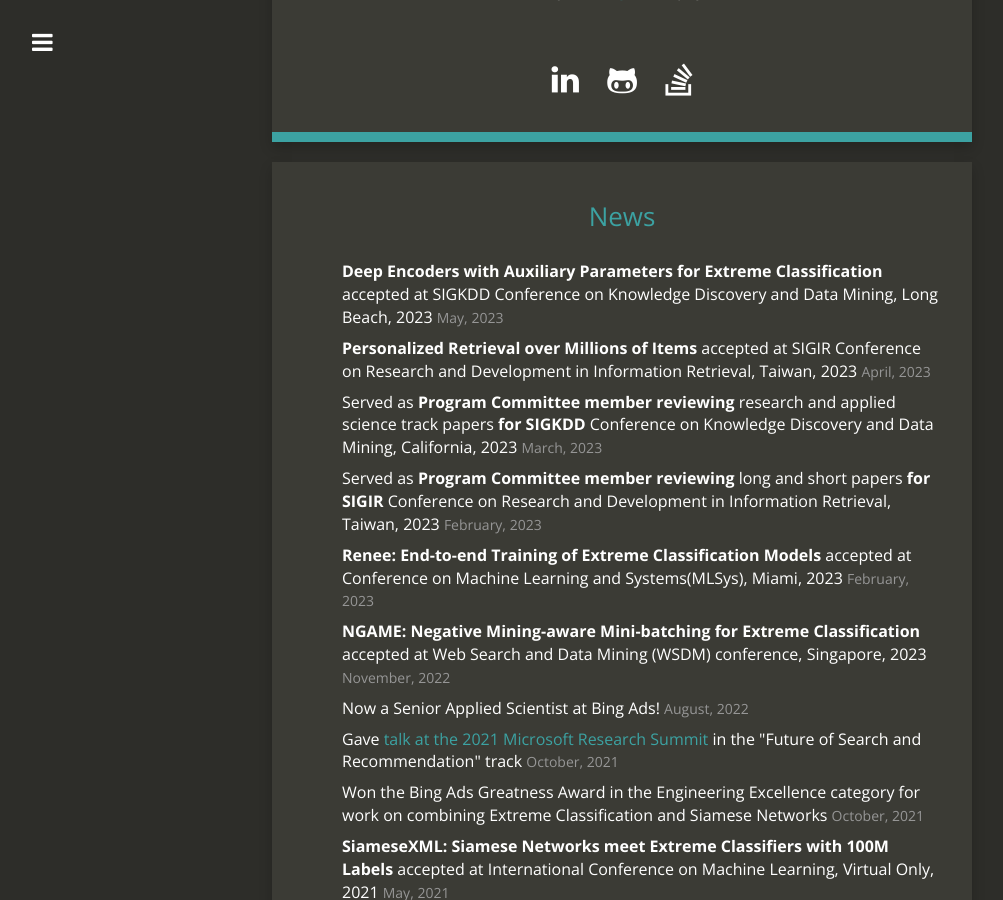
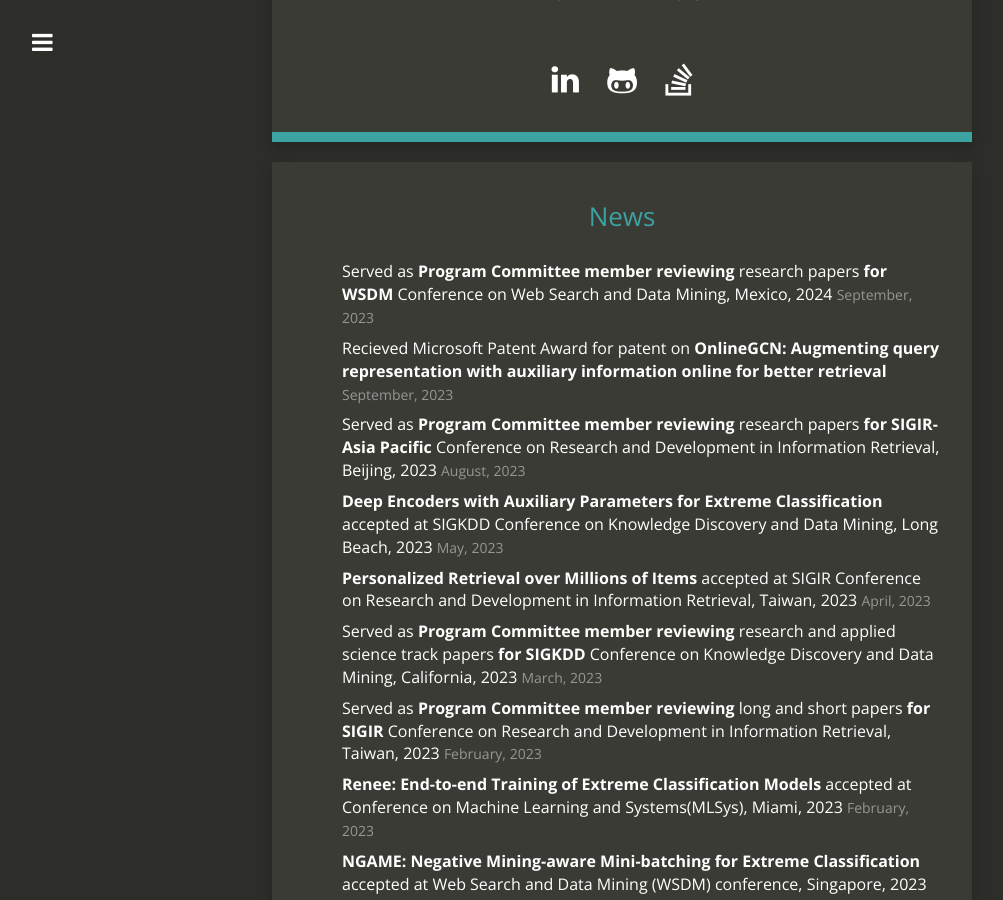
Before and after one commit to DeepakSaini119/DeepakSaini119.github.io, a Jekyll site: the page built from index.html, in a window 1280 px wide and 900 px high, scrolled down 556 px. Shown: the whole window, without its empty margins (18-1021 px from the left). Built offline with Jekyll 4.4.1, drawn with Linux system fonts in a browser that asks for light colours; nearby versions of some CDN libraries.

Commit message:
Update index.html

```diff
--- a/index.html
+++ b/index.html
@@ -31,6 +31,24 @@
 
             <div>
                 <ul>
+                    <li>
+                        Served as <b>Program Committee member reviewing</b> research papers <b>for WSDM</b> Conference on Web Search and Data Mining, Mexico, 2024
+                        <small style="font-size: 14px;margin-top: -10px;padding-top: 0px;color: #969696;"}>September, 2023</small>
+                    </li>
+                    <br style="display: block;content: '';margin-top: 8px;">
+
+                    <li>
+                        Recieved Microsoft Patent Award for patent on <b>OnlineGCN: Augmenting query representation with auxiliary information online for better retrieval</b>
+                        <small style="font-size: 14px;margin-top: -10px;padding-top: 0px;color: #969696;"}>September, 2023</small>
+                    </li>
+                    <br style="display: block;content: '';margin-top: 8px;">
+
+                    <li>
+                        Served as <b>Program Committee member reviewing</b> research papers <b>for SIGIR-Asia Pacific</b> Conference on Research and Development in Information Retrieval, Beijing, 2023
+                        <small style="font-size: 14px;margin-top: -10px;padding-top: 0px;color: #969696;"}>August, 2023</small>
+                    </li>
+                    <br style="display: block;content: '';margin-top: 8px;">
+
                     <li>
                         <b>Deep Encoders with Auxiliary Parameters for Extreme Classification</b> accepted at SIGKDD Conference on Knowledge Discovery and Data Mining, Long Beach, 2023
                         <small style="font-size: 14px;margin-top: -10px;padding-top: 0px;color: #969696;"}>May, 2023</small>
```
